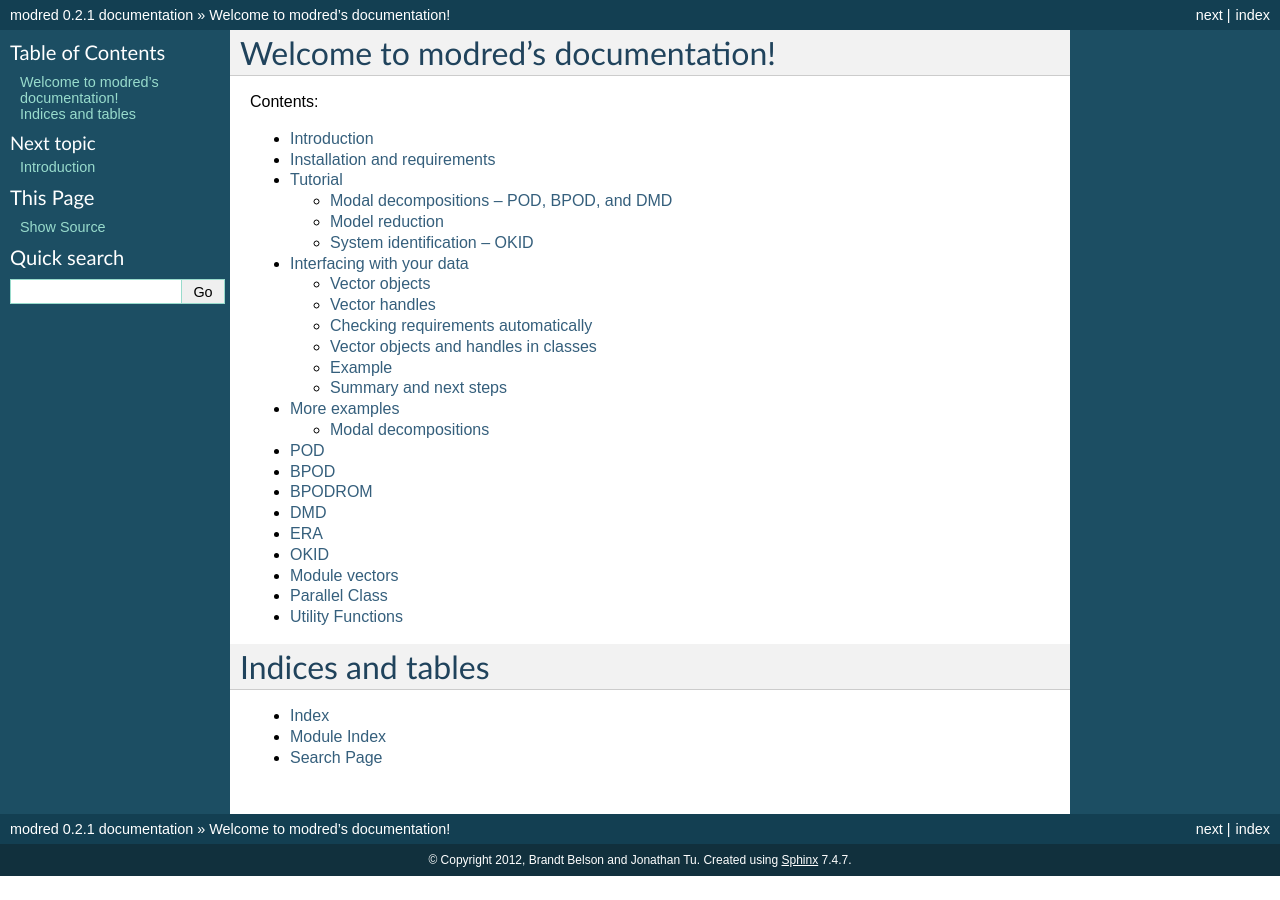
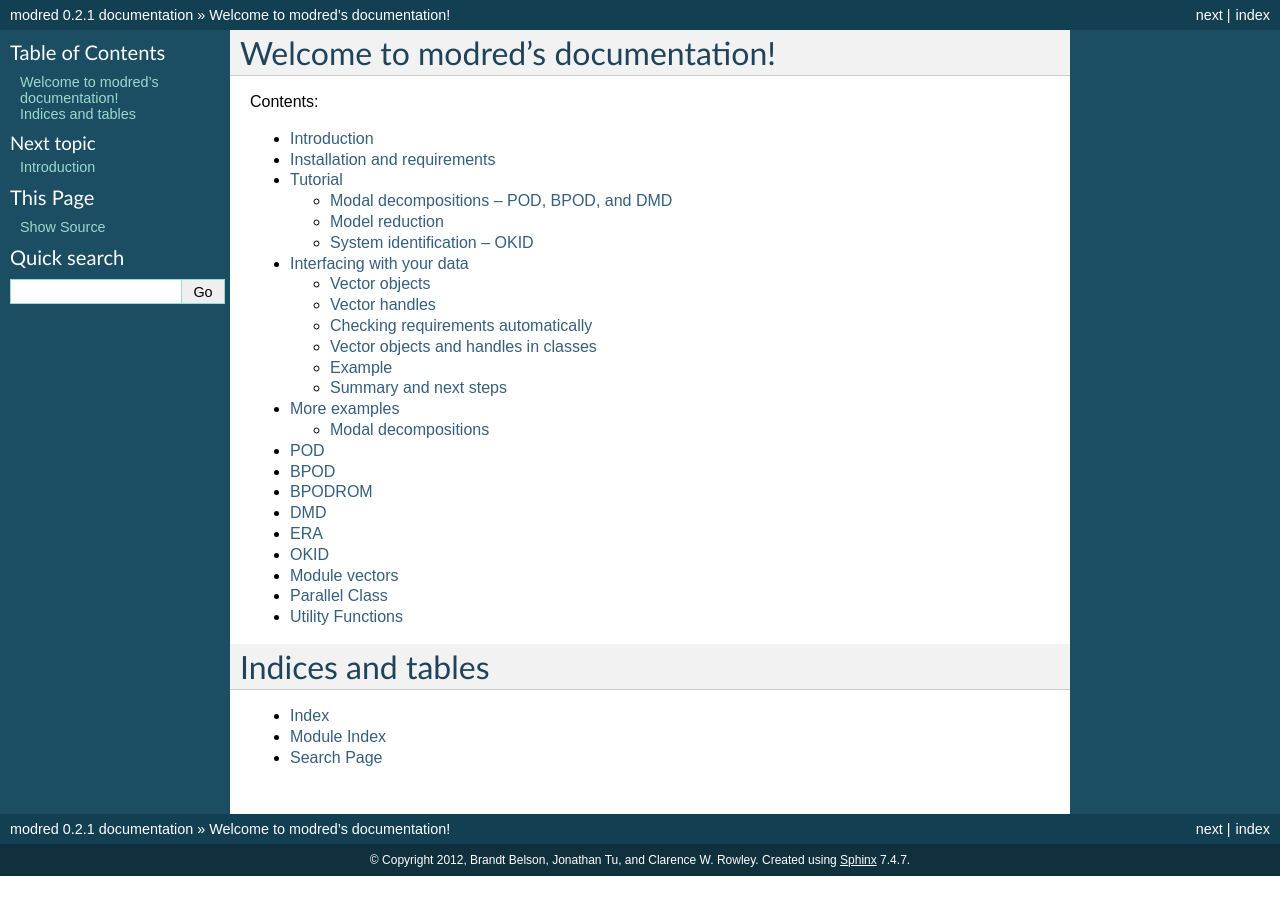
Before and after one commit to belson17/modred, a Sphinx documentation site: the page built from doc/index.rst, in a window 1280 px wide. Built offline with Sphinx 7.4.7, drawn with Linux system fonts in a browser that asks for light colours; formulas are drawn with MathJax 3; pages that are not in the unit, such as notebooks, are missing from menus; the version number is read from the project's files by our own code.

```diff
--- a/doc/conf.py
+++ b/doc/conf.py
@@ -58,7 +58,7 @@
 
 # General information about the project.
 project = u'modred'
-copyright = u'2012, Brandt Belson and Jonathan Tu'
+copyright = u'2012, Brandt Belson, Jonathan Tu, and Clarence W. Rowley'
 
 # The version info for the project you're documenting, acts as replacement for
 # |version| and |release|, also used in various other places throughout the
@@ -202,7 +202,7 @@
 # (source start file, target name, title, author, documentclass [howto/manual]).
 latex_documents = [
   ('index', 'modred.tex', u'modred Documentation',
-   u'Brandt Belson and Jonathan Tu', 'manual'),
+   u'Brandt Belson, Jonathan Tu, and Clarence W. Rowley', 'manual'),
 ]
 
 # The name of an image file (relative to this directory) to place at the top of
@@ -232,7 +232,7 @@
 # (source start file, name, description, authors, manual section).
 man_pages = [
     ('index', 'modred', u'modred Documentation',
-     [u'Brandt Belson and Jonathan Tu'], 1)
+     [u'Brandt Belson, Jonathan Tu, and Clarence W. Rowley'], 1)
 ]
 
 # If true, show URL addresses after external links.
@@ -246,7 +246,8 @@
 #  dir menu entry, description, category)
 texinfo_documents = [
   ('index', 'modred', u'modred Documentation',
-   u'Brandt Belson and Jonathan Tu', 'modred', 'One line description of project.',
+   u'Brandt Belson, Jonathan Tu, and Clarence W. Rowley', 'modred',
+   'One line description of project.',
    'Miscellaneous'),
 ]
 
```
Also changed, not shown: 1 other file.
